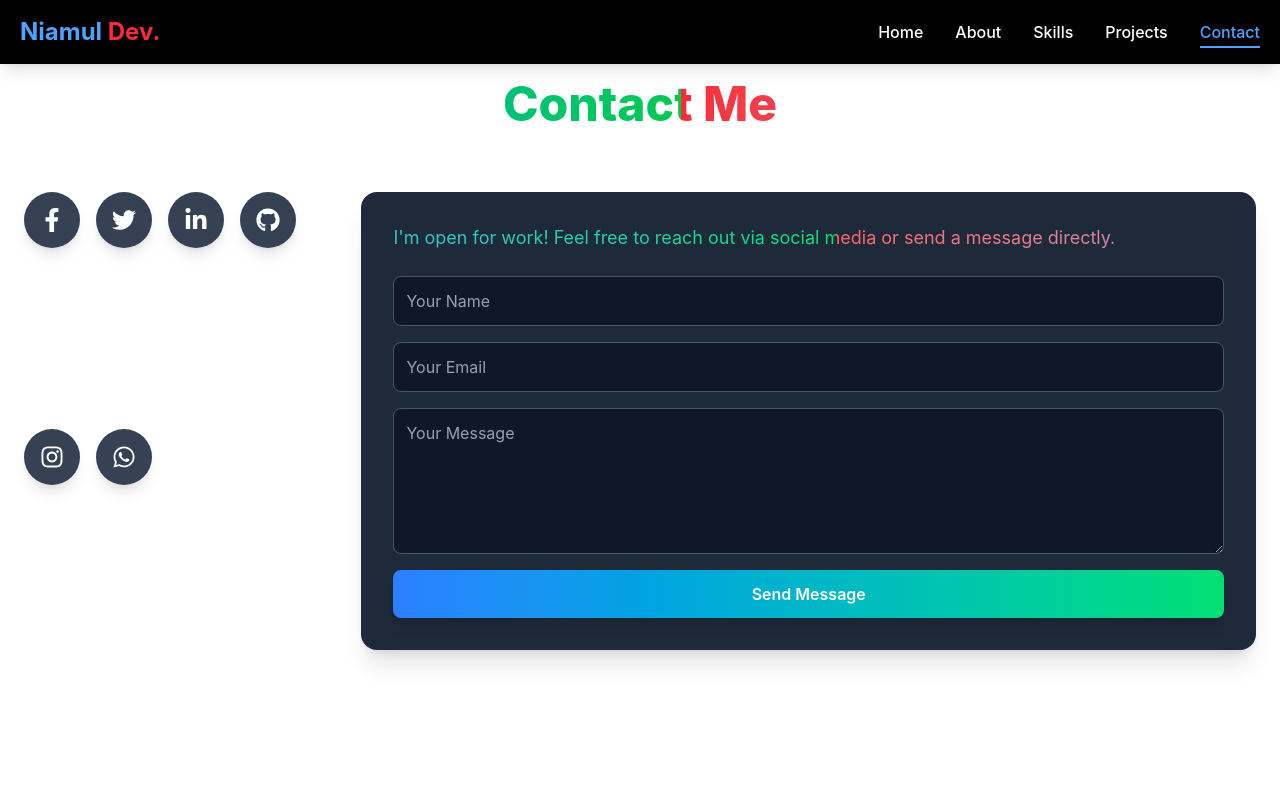
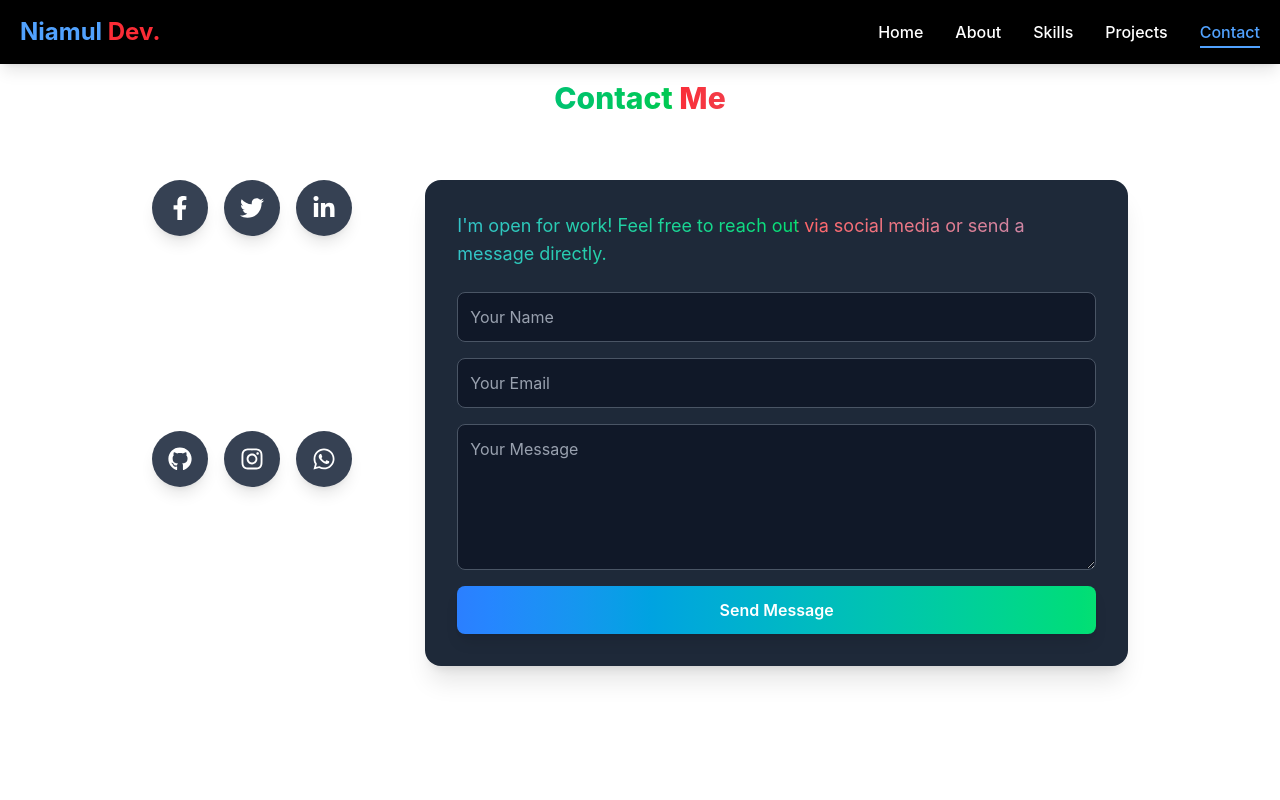
Before and after one commit to MdNiamul/React-Portfoliyo, a React (Vite) app: page /contact in a window 1280 px wide. Shown: the top 800 px of the page. Built offline with nearby package versions, Linux system fonts and the light colour scheme.

Commit message:
up-project

```diff
--- a/src/Component/Projects/Project.jsx
+++ b/src/Component/Projects/Project.jsx
@@ -94,7 +94,7 @@ const Project = () => {
   }, []);
 
   return (
-    <section className="max-w-7xl mx-auto px-6 py-20 text-white">
+    <section id='Projects' className="max-w-7xl mx-auto px-6 py-20 text-white ">
 
       {/* Title */}
       <h1 className="text-4xl font-bold text-center mb-4
--- a/src/Pages/About.jsx
+++ b/src/Pages/About.jsx
@@ -160,7 +160,7 @@ const About = () => {
           {/* Optional Button */}
           <div className="mt-6">
             <a href="#contact" className="bg-gradient-to-r from-blue-500 to-purple-500 px-6 py-3 rounded-lg shadow-lg hover:scale-105 transition transform inline-block text-white font-semibold">
-              Contact Me
+              Hire Me
             </a>
           </div>
 
--- a/src/Pages/Contact.jsx
+++ b/src/Pages/Contact.jsx
@@ -142,10 +142,10 @@ const Contact = () => {
   ];
 
   return (
-    <section id="contact" className="max-w-7xl mx-auto px-6 py-20">
+    <section id="contact" className="max-w-5xl mx-auto px-6 py-20">
 
       {/* Header */}
-      <h1 className="text-4xl md:text-5xl font-extrabold text-center mb-16 bg-gradient-to-r from-red-500 via-blue-500 to-green-500 bg-[length:200%_100%] bg-clip-text text-transparent animate-[shine_3s_linear_infinite]">
+      <h1 className="text-4xl md:text-3xl font-extrabold text-center mb-16 bg-gradient-to-r from-red-500 via-blue-500 to-green-500 bg-[length:200%_100%] bg-clip-text text-transparent animate-[shine_3s_linear_infinite]">
         Contact Me
       </h1>
 
--- a/src/Pages/HeroSection.jsx
+++ b/src/Pages/HeroSection.jsx
@@ -131,13 +131,15 @@ const HeroSection = () => {
                     </p>
 
                     <div className="mt-6 flex flex-col sm:flex-row gap-4 justify-center md:justify-start">
-                        <button className="bg-gradient-to-r from-blue-500 to-purple-500 px-6 py-3 rounded-lg hover:scale-105 transition">
+                        <button className="bg-gradient-to-r cursor-pointer from-blue-500 to-purple-500 px-6 py-3 rounded-lg hover:scale-105 transition">
                             Download Resume
                         </button>
 
-                        <button className="border border-purple-400 px-6 py-3 rounded-lg hover:bg-purple-500 hover:text-white transition">
-                            My Projects
-                        </button>
+                        <a href="#Projects">
+                            <button className="border cursor-pointer border-purple-400 px-6 py-3 rounded-lg hover:bg-purple-500 hover:text-white transition">
+                                My Projects
+                            </button>
+                        </a>
                     </div>
                 </div>
 
```
